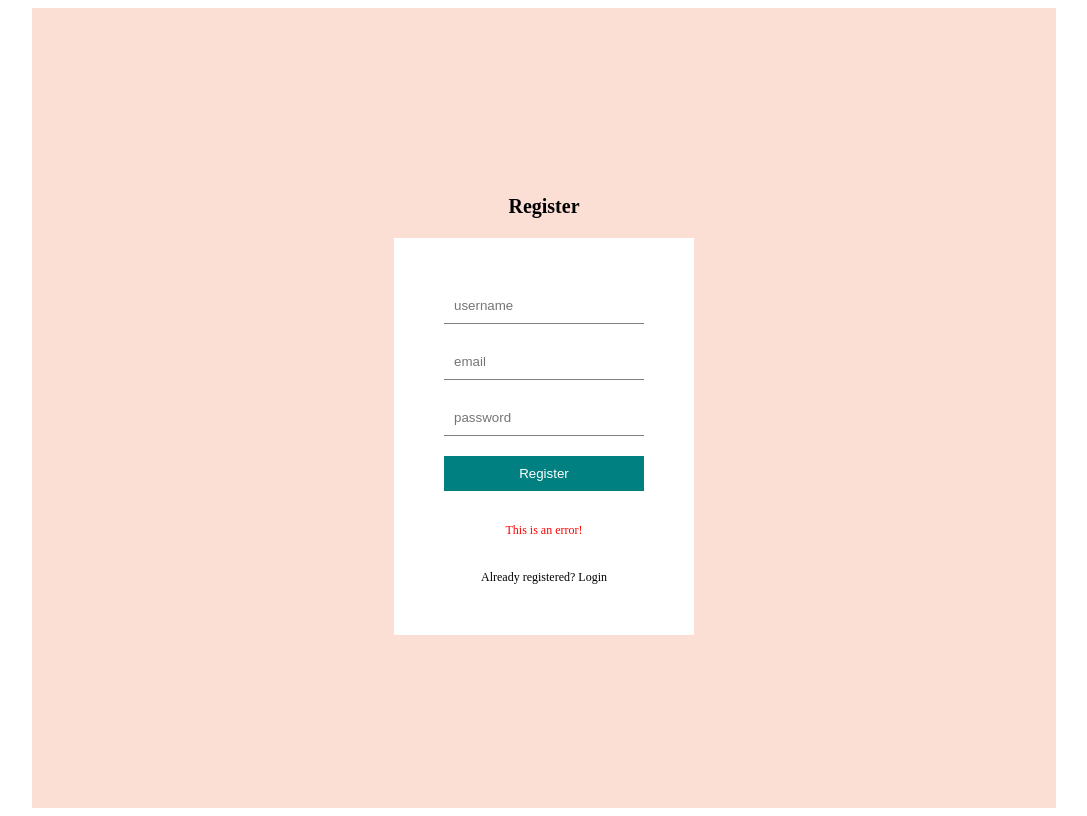
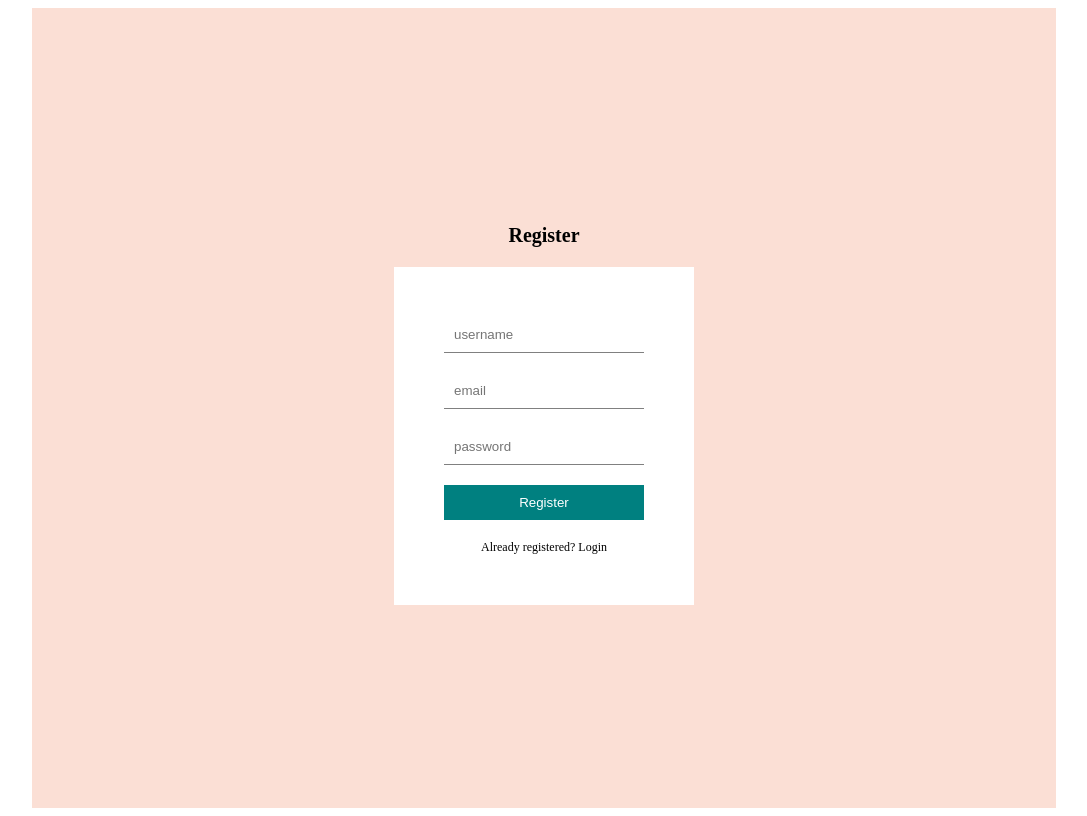
Before and after one commit to ellen3128/Blog, a React (Vite) app in the folder client/: page /register in a window 1280 px wide. Shown: the whole page, without its empty margins (96-1183 px from the left). Built offline with nearby package versions, Linux system fonts and the light colour scheme.

Commit message:
adds error handling for user register

```diff
--- a/client/src/pages/Register.jsx
+++ b/client/src/pages/Register.jsx
@@ -37,7 +37,7 @@ const Register = () => {
         <input required type="email" placeholder="email" name="email" onChange={handleChange} />
         <input required type="password" placeholder="password" name="password" onChange={handleChange}/>
         <button onClick={handleSubmit}>Register</button>
-        <p>This is an error!</p>
+        {err && <p>{err}</p>}
         <span> Already registered? <Link to="/login">Login</Link></span>
       </form>
     </div>
```
